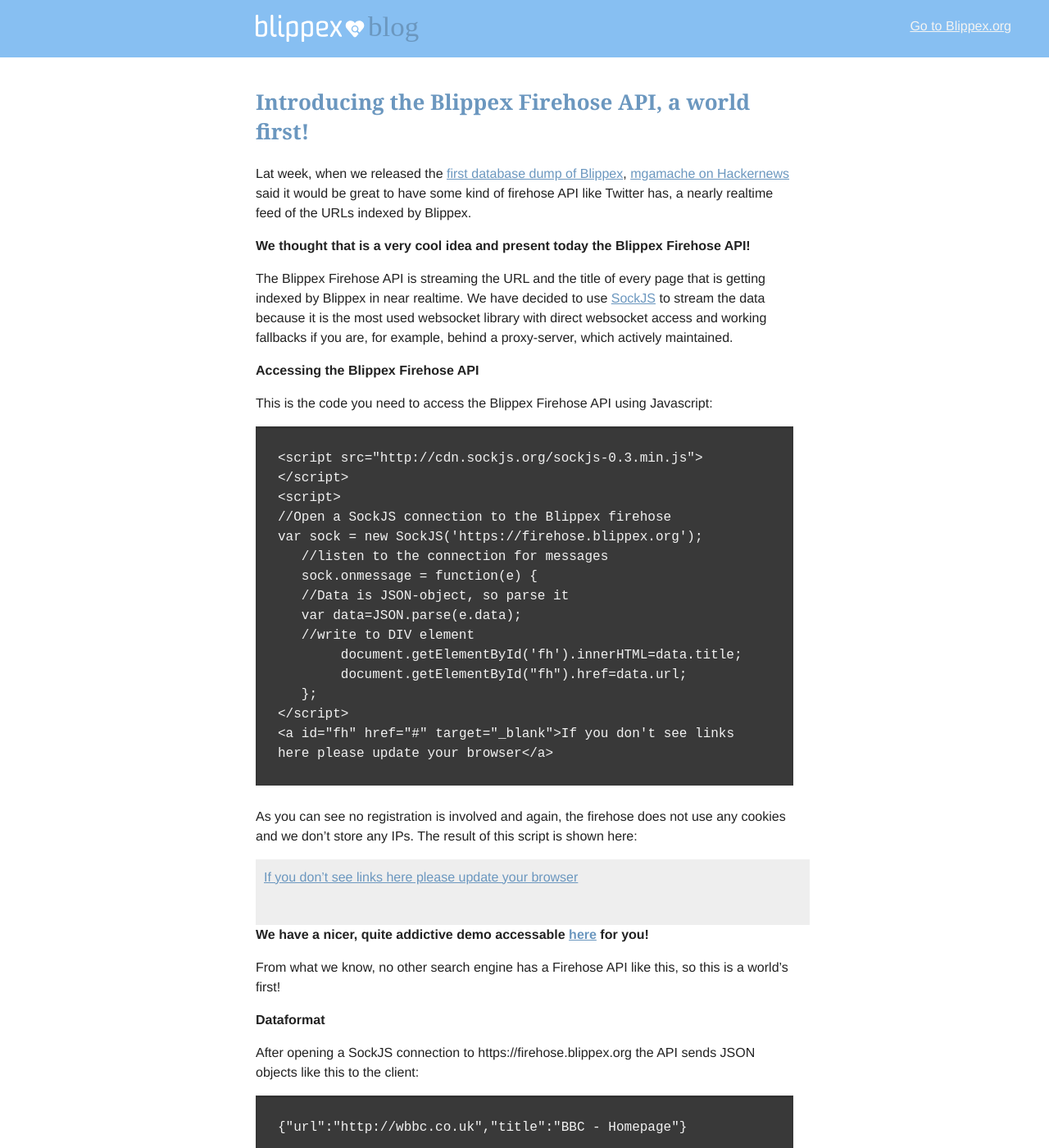
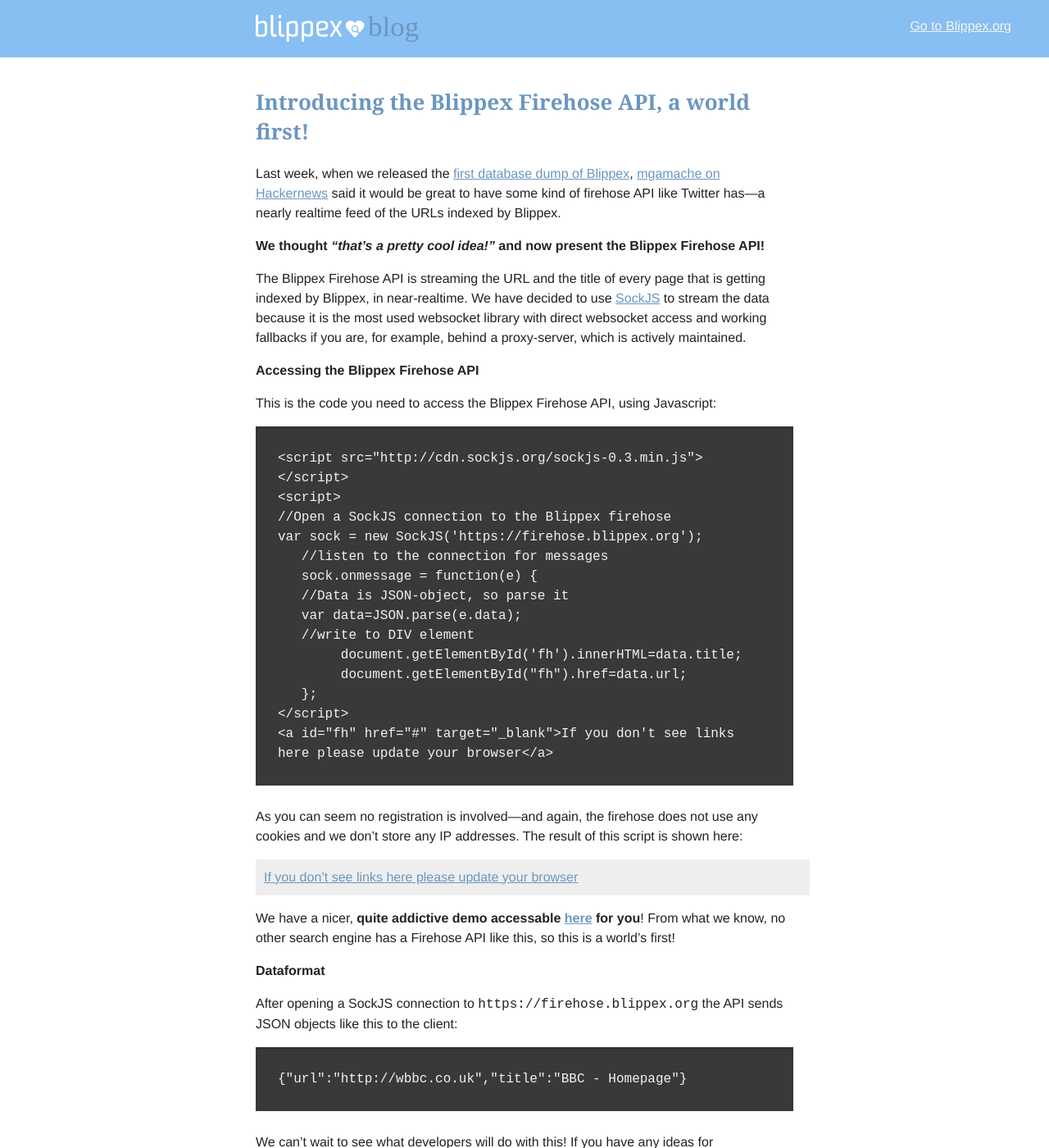
Before and after one commit to blippex/blippex.github.io, a Jekyll site: the page built from _posts/2013-08-01-introducing-blippex-firehose-api.markdown, in a window 1280 px wide and 1400 px high. Shown: the whole window at 82% size. Built offline with Jekyll 4.4.1, drawn with Linux system fonts in a browser that asks for light colours; comment, search, counter and statistics services are not loaded; some of the changed text lies outside the part shown.

Commit message:
Fixed typos and improved text a little bit.

```diff
--- a/_posts/2013-08-01-introducing-blippex-firehose-api.markdown
+++ b/_posts/2013-08-01-introducing-blippex-firehose-api.markdown
@@ -5,15 +5,15 @@
 categories: updates
 ---
 
-Lat week, when we released the [first database dump of Blippex](http://blippex.github.io/updates/2013/07/23/First-database-dump.html), [mgamache on Hackernews](https://news.ycombinator.com/item?id=6090659) said it would be great to have some kind of firehose API like Twitter has, a nearly realtime feed of the URLs indexed by Blippex.
+Last week, when we released the [first database dump of Blippex](http://blippex.github.io/updates/2013/07/23/First-database-dump.html), [mgamache on Hackernews](https://news.ycombinator.com/item?id=6090659) said it would be great to have some kind of firehose API like Twitter has—a nearly realtime feed of the URLs indexed by Blippex.<!-- more -->
 
-**We thought that is a very cool idea and present today the Blippex Firehose API!**
+**We thought <em>"that's a pretty cool idea!"</em> and now present the Blippex Firehose API!**
 
-The Blippex Firehose API is streaming the URL and the title of every page that is getting indexed by Blippex in near realtime. We have decided to use [SockJS](https://github.com/sockjs/sockjs-client) to stream the data because it is the most used websocket library with direct websocket access and working fallbacks if you are, for example, behind a proxy-server, which actively maintained.
+The Blippex Firehose API is streaming the URL and the title of every page that is getting indexed by Blippex, in near-realtime. We have decided to use [SockJS](https://github.com/sockjs/sockjs-client) to stream the data because it is the most used websocket library with direct websocket access and working fallbacks if you are, for example, behind a proxy-server, which is actively maintained.
 
 **Accessing the Blippex Firehose API**
 
-This is the code you need to access the Blippex Firehose API using Javascript:
+This is the code you need to access the Blippex Firehose API, using Javascript:
 
 {% highlight javascript %}
 <script src="http://cdn.sockjs.org/sockjs-0.3.min.js"></script>
@@ -32,7 +32,7 @@
 <a id="fh" href="#" target="_blank">If you don't see links here please update your browser</a>
 {% endhighlight %}
 
-As you can see no registration is involved and again, the firehose does not use any cookies and we don't store any IPs.
+As you can seem no registration is involved—and again, the firehose does not use any cookies and we don't store any IP addresses.
 The result of this script is shown here:
 
 {% raw %}
@@ -49,32 +49,29 @@
    };
 </script>
 
-<span style="width:100%; float:left;height:60px;background-color:#eeeeee; padding:10px;">
-<a id="firehose" href="#" target="_blank">If you don't see links here please update your browser</a>
+<span style="display: block; background-color:#eeeeee; padding:10px; width: 100%; text-overflow: ellipsis; white-space: nowrap; overflow: hidden;">
+   <a id="firehose" href="#" target="_blank">If you don't see links here please update your browser</a>
 </span>
 {% endraw %}
 
 
-**We have a nicer, quite addictive demo accessable [here](https://www.blippex.org/firehose) for you!**
-
-From what we know, no other search engine has a Firehose API like this, so this is a world's first!
+We have a nicer, **quite addictive demo accessable [here](https://www.blippex.org/firehose) for you**! From what we know, no other search engine has a Firehose API like this, so this is a world's first!
 
 **Dataformat**
 
-After opening a SockJS connection to https://firehose.blippex.org the API sends JSON objects like this to the client:
+After opening a SockJS connection to `https://firehose.blippex.org` the API sends JSON objects like this to the client:
 
 {% highlight json %}
 {"url":"http://wbbc.co.uk","title":"BBC - Homepage"}
 {% endhighlight %}
 
 
-We can't wait to see what developers will do with this!
-And if you have any ideas for improvements please let us know!
+We can't wait to see what developers will do with this! If you have any ideas for improvements, please let us know.
 
 **Future**
 
 This is of course just a start, we want to implement filters so that you can get only the pages that have a specified keyword in it. Think of it like the Twitter firehose API but for web-pages that were seen by real people!
 
-And finally: To help improve Blippex, please tell your friends! The more people who are a part of the community, the better it will get for everyone!
+And finally—to help improve Blippex, please tell your friends and help spread the word. The more people get in, the better it will get for everyone.
 
 **Thank you &amp; keep on searching & discussing!**
```
Also changed, not shown: 3 other files.
